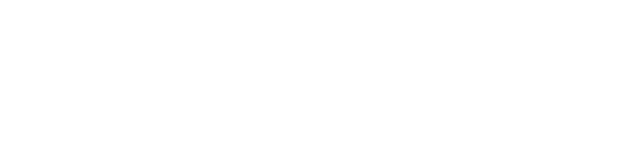
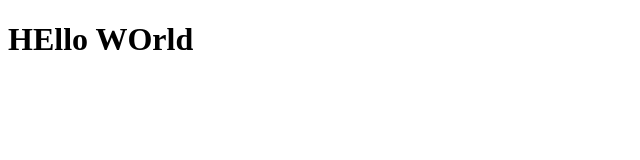
Before and after one commit to ITSserge/Home_Work_Number_One, a plain HTML site: page index.html in a window 1280 px wide. Shown: the whole page, without its empty margins (0-640 px from the left). Drawn offline with Linux system fonts and the light colour scheme.

Commit message:
changed file index.html

```diff
--- a/index.html
+++ b/index.html
@@ -6,6 +6,6 @@
 	<title>Document</title>
 </head>
 <body>
-
+	<h1>HEllo WOrld</h1>
 </body>
 </html>
```
